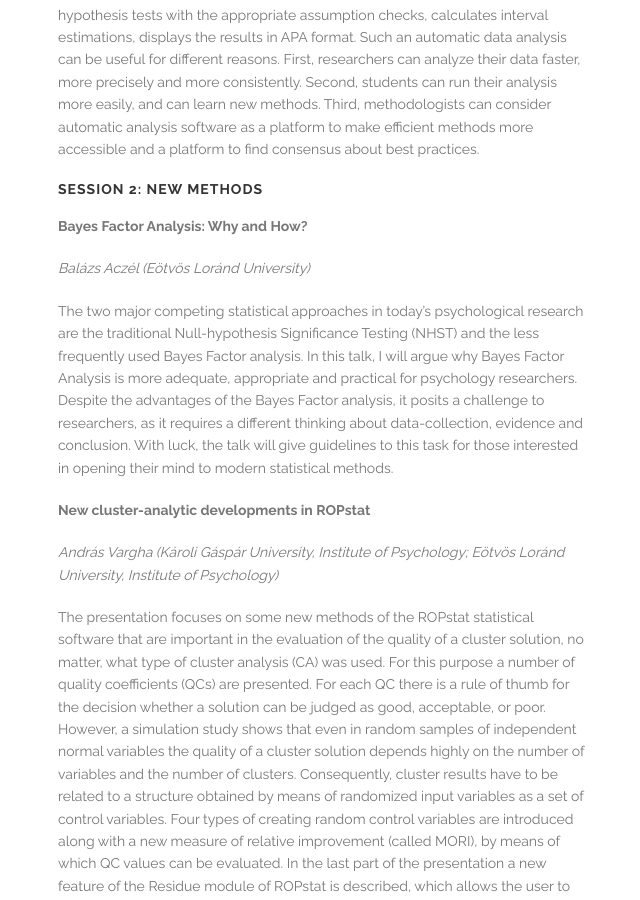
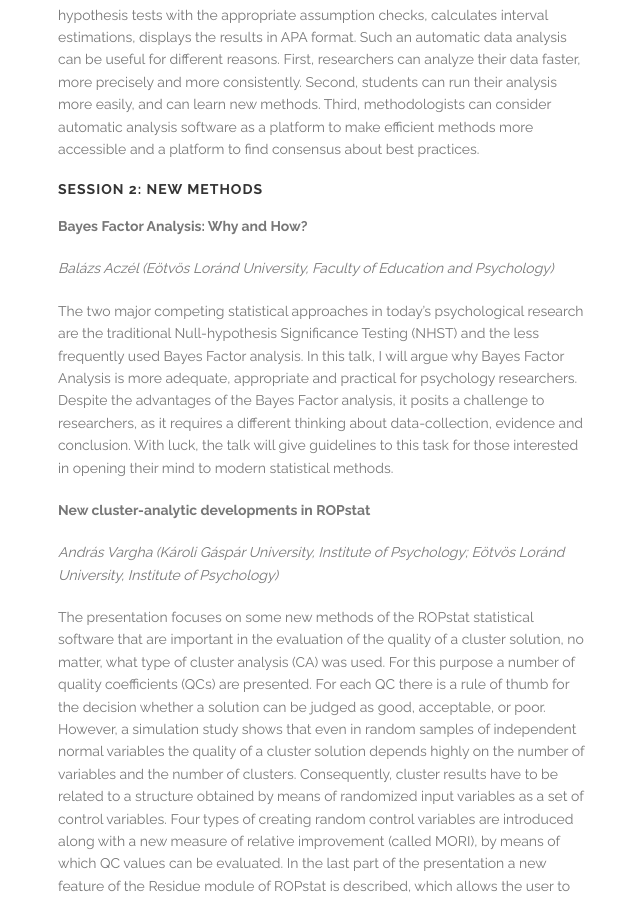
Before and after one commit to cogstat/cogstat_website, a Jekyll site: the page built from best_practices_symposium/program.md, in a window 1280 px wide and 900 px high, scrolled down 2926 px. Shown: the whole window, without its empty margins (37-677 px from the left). Built offline with Jekyll 4.4.1, drawn with Linux system fonts in a browser that asks for light colours.

Commit message:
symp: add affiliation

```diff
--- a/best_practices_symposium/program.md
+++ b/best_practices_symposium/program.md
@@ -65,7 +65,7 @@ Many times, when analyzing the data, the very same steps and decisions should be
 
 __Bayes Factor Analysis: Why and How?__
 
-_Balázs Aczél (Eötvös Loránd University)_
+_Balázs Aczél (Eötvös Loránd University, Faculty of Education and Psychology)_
 
 The two major competing statistical approaches in today's psychological research are the traditional Null-hypothesis Significance Testing (NHST) and the less frequently used Bayes Factor analysis. In this talk, I will argue why Bayes Factor Analysis is more adequate, appropriate and practical for psychology researchers. Despite the advantages of the Bayes Factor analysis, it posits a challenge to researchers, as it requires a different thinking about data-collection, evidence and conclusion. With luck, the talk will give guidelines to this task for those interested in opening their mind to modern statistical methods.
 
```
